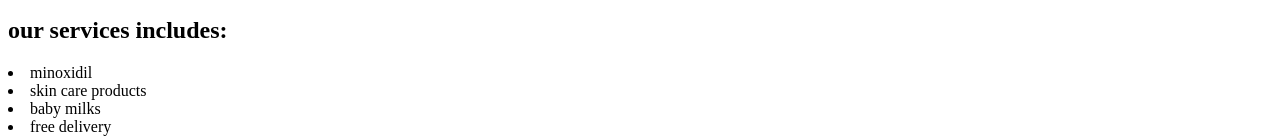
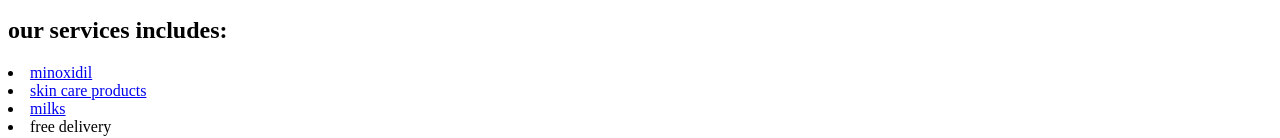
Before and after one commit to netsi-YD/lehulumstore, a plain HTML site: page index.html in a window 1280 px wide. Shown: the part 675-813 px from the top of the page. Drawn offline with Linux system fonts and the light colour scheme.

Commit message:
added images

```diff
--- a/index.html
+++ b/index.html
@@ -10,9 +10,9 @@
     <p>Welcome to Lehulum Store, your one-stop online destination for a curated selection of beauty products, health essentials, and baby care items. At Lehulum, we understand the importance of quality and effectiveness, which is why we offer a range of premium beauty solutions, including skincare and haircare products featuring minoxidil for hair growth. Additionally, our store provides trusted baby milks and other essential baby care products to support your little one's health and well-being. With a commitment to exceptional customer service and a seamless shopping experience, Lehulum Store is here to meet your diverse needs. Explore our collection today and discover the perfect products to enhance your beauty routine and care for your family!</p>
     <h2>our services includes:</h2>
     <nav>
-        <li>minoxidil</li>
-        <li>skin care products</li>
-        <li>baby milks</li>
+        <li><a href="babymilks/photo_2024-07-24_14-59-39.jpg">minoxidil</a></li>
+        <li><a href="babymilks/photo_2024-07-24_14-59-39.jpg">skin care products</a> </li>
+        <li><a href="babymilks/photo_2024-07-24_14-52-19.jpg">milks</a> </li>
         <li>free delivery</li>
     </nav>
     <h2>you can find us on:</h2>
@@ -22,6 +22,7 @@
         <li><a href="https://www.instagram.com/lehulum_store?igsh=OThrdG16cHF6cnRo">instagram</a></li>
         <li><a href="https://www.facebook.com/lehulumstore">facebook</a></li>
 
+
     </nav>
 
 </body>
```
Also changed, not shown: babymilks/photo_2024-03-08_12-38-05.jpg (added), babymilks/photo_2024-07-24_14-52-19.jpg (added), babymilks/photo_2024-07-24_14-52-45.jpg (added), babymilks/photo_2024-07-24_14-52-50.jpg (added), babymilks/photo_2024-07-24_14-52-56.jpg (added), babymilks/photo_2024-07-24_14-53-03.jpg (added), babymilks/photo_2024-07-24_14-59-39.jpg (added).
